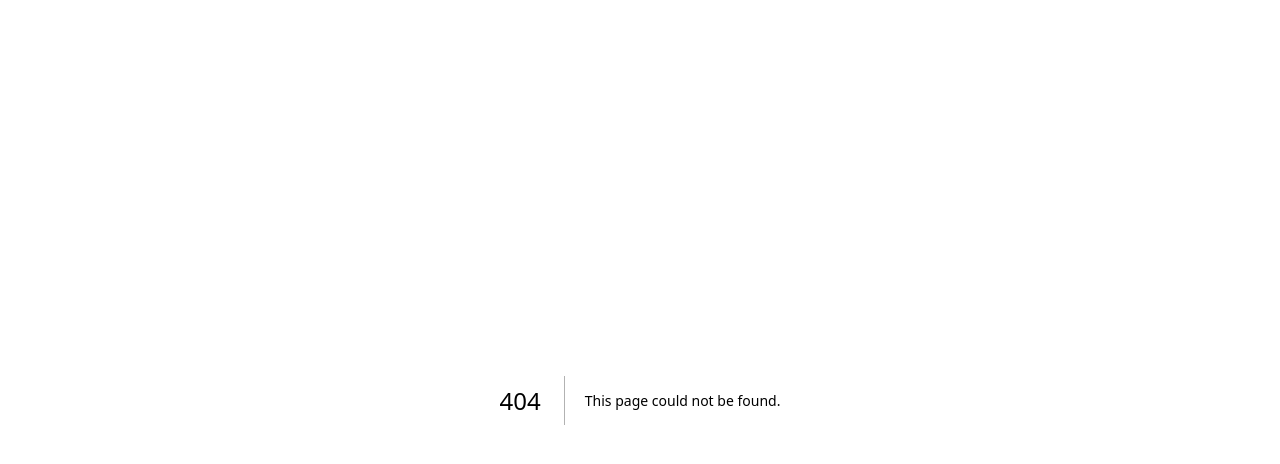
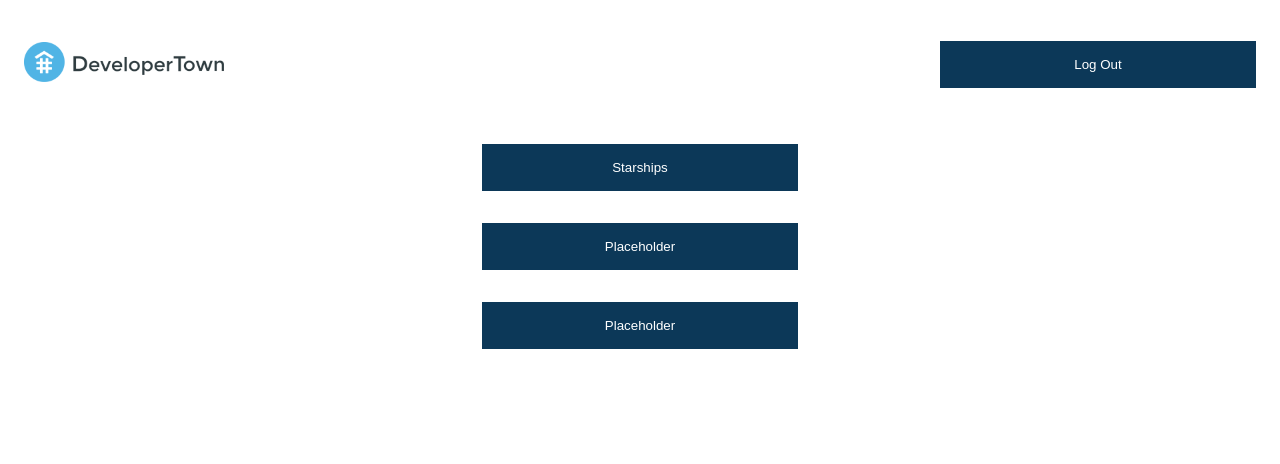
Before and after one commit to taylorhayduk/developertownwars, a Next.js app: page / in a window 1280 px wide. Before the commit this address had no page. Shown: the top 464 px of the page. Built offline with nearby package versions, Linux system fonts and the light colour scheme.

Commit message:
add home page for future nav

```diff
--- a/app/components/Header/Header.tsx
+++ b/app/components/Header/Header.tsx
@@ -4,10 +4,12 @@ import styles from "./Header.module.css";
 import Image from "next/image";
 import Button from "../Button/Button";
 import { logout } from "@/app/api/auth";
+import Link from "next/link";
 
 const Header: React.FC = () => {
   return (
     <header className={styles.header}>
+      <Link href="/">
         <Image
           src="/dtLogo.png"
           alt="DeveloperTown Logo"
@@ -15,6 +17,7 @@ const Header: React.FC = () => {
           width={200}
           height={40}
         />
+      </Link>
       <Button
         onClick={async () => {
           await logout();
--- /dev/null
+++ b/app/page.module.css
@@ -0,0 +1,8 @@
+.container {
+  display: flex;
+  flex-direction: column;
+  align-items: center;
+  margin-top: 32px;
+  height: 100vh;
+  gap: 32px;
+}
--- /dev/null
+++ b/app/page.tsx
@@ -0,0 +1,25 @@
+"use client";
+
+import Link from "next/link";
+import Header from "./components/Header/Header";
+import Button from "./components/Button/Button";
+import style from "./page.module.css";
+
+export default function Page() {
+  return (
+    <div>
+      <Header />
+      <div className={style.container}>
+        <Link href="/starships">
+          <Button>Starships</Button>
+        </Link>
+        <Link href="/starships">
+          <Button>Placeholder</Button>
+        </Link>
+        <Link href="/starships">
+          <Button>Placeholder</Button>
+        </Link>
+      </div>
+    </div>
+  );
+}
```
Lines whose indentation alone changed are shown as unchanged.
